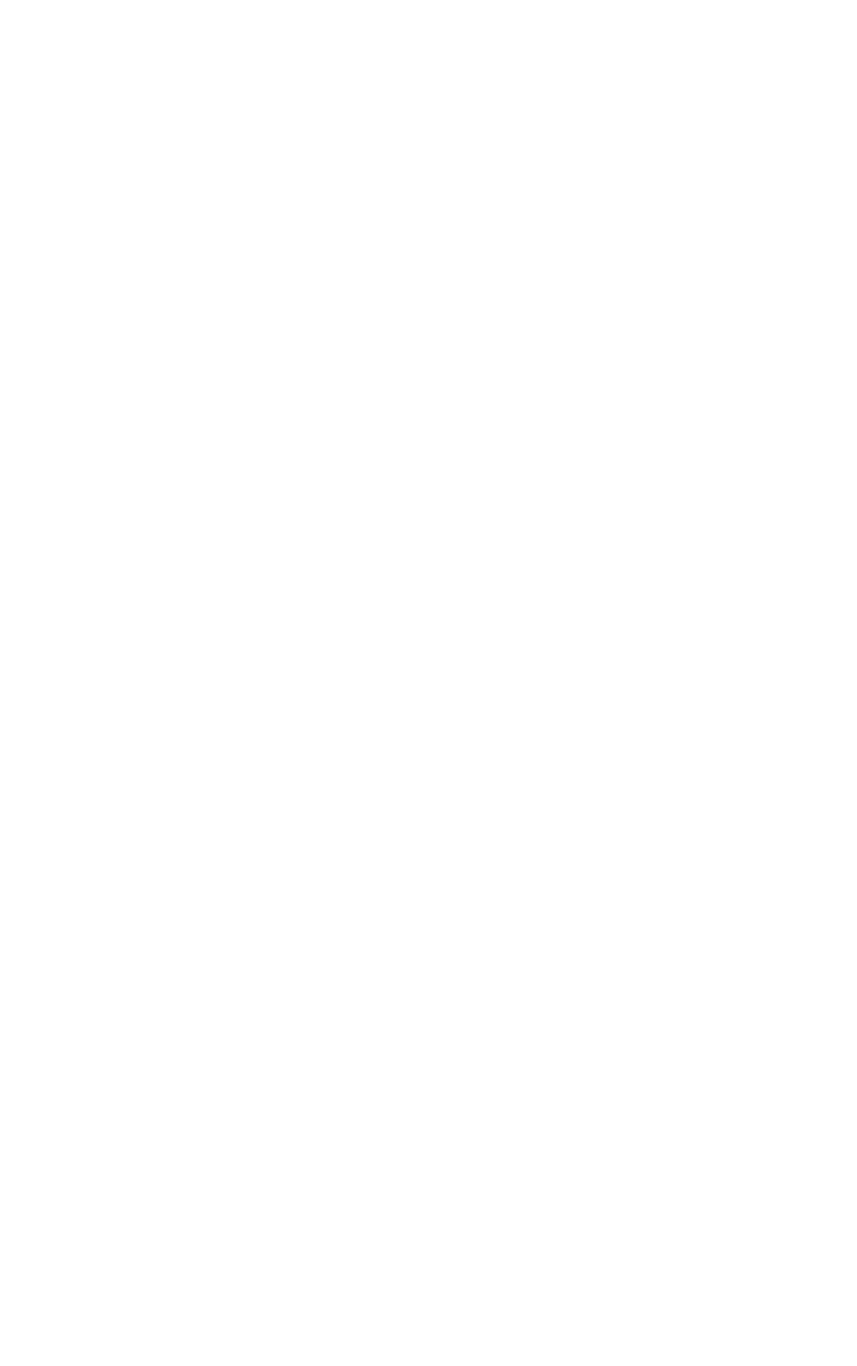
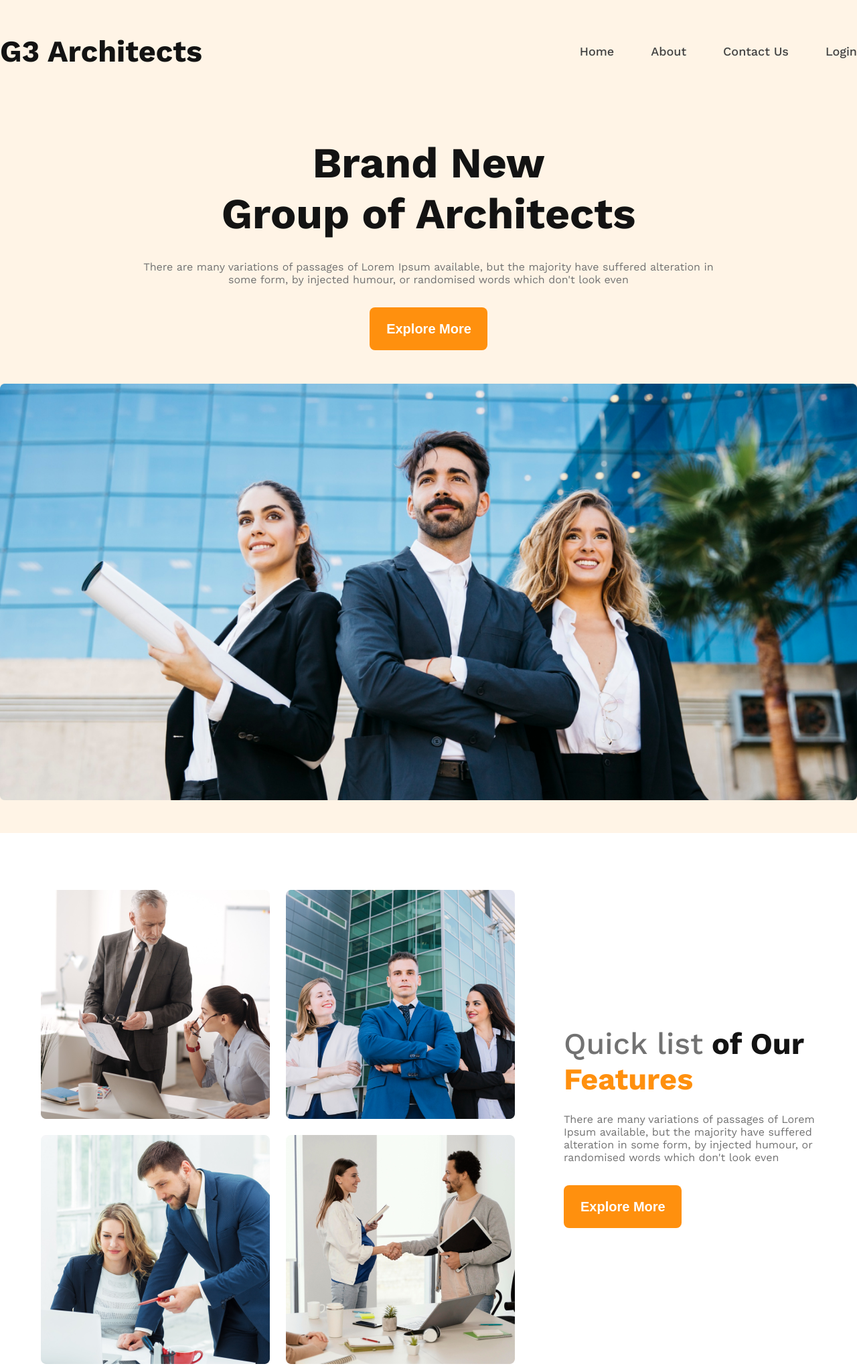
Before and after one commit to khushiiakter/G3-Architects, a plain HTML site: page index.html in a window 1280 px wide. Shown: the whole page at 67% size. Before the commit the page ends 800 px from the top, so only its background shows below. Drawn offline with nearby package versions, Linux system fonts and the light colour scheme.

Commit message:
added a navbar and banner, a quick-list section

```diff
--- a/index.html
+++ b/index.html
@@ -4,10 +4,47 @@
     <meta charset="UTF-8">
     <meta name="viewport" content="width=device-width, initial-scale=1.0">
     <title>G3-Architects</title>
+    <link rel="stylesheet" href="./styles/style.css">
 </head>
-<body>
-    <header></header>
-    <main></main>
+<body class="work-sans-font">
+    <header class="bg-banner">
+        <nav class="navbar">
+            <h3 class="nav-title">G3 Architects</h3>
+            <ul class="nav-links">
+                <li class="nav-item"><a href="" class="link">Home</a></li>
+                <li class="nav-item"><a href="" class="link">About</a></li>
+                <li class="nav-item"><a href="" class="link">Contact Us</a></li>
+                <li class="nav-item"><a href="" class="link">Login</a></li>
+            </ul>
+        </nav>
+        <div class="banner">
+            <div class="banner-content">
+                <h1 class="banner-title">Brand New<br>Group of Architects</h1>
+                <p class="banner-description">There are many variations of passages of Lorem Ipsum available, but the majority have suffered alteration in some form, by injected humour, or randomised words which don't look even</p>
+                <button class="btn-primary">Explore More</button>
+            </div>
+                <img class="banner-img" src="./images/banner.png" alt="">
+
+        </div>
+    </header>
+
+    <!-- main part section start here -->
+    <main>
+
+        <section class="quick-list">
+            <div class="quick-img-container">
+                <img src="./images/team1.png" alt="">
+                <img src="./images/team2.png" alt="">
+                <img src="./images/team3.png" alt="">
+                <img src="./images/team4.png" alt="">
+            </div>
+            <div class="quick-list-content">
+                <h3 class="section-title"><span id="part-1">Quick list</span> of Our <span id="part-3">Features</span></h3>
+                <p class="section-description">There are many variations of passages of Lorem Ipsum available, but the majority have suffered alteration in some form, by injected humour, or randomised words which don't look even</p>
+                <button class="btn-primary">Explore More</button>
+            </div>
+        </section>
+    </main>
     <footer></footer>
 </body>
 </html>
--- a/styles/style.css
+++ b/styles/style.css
@@ -0,0 +1,156 @@
+@import url('https://fonts.googleapis.com/css2?family=Work+Sans:ital,wght@0,100..900;1,100..900&display=swap');
+
+*{
+    margin: 0;
+    padding: 0;
+}
+.work-sans-font{
+    font-family: "Work Sans", sans-serif;
+    font-optical-sizing: auto;
+    font-weight: 400;
+    font-style: normal;
+}
+
+/* shared items style */
+.bg-banner{
+    background-color: rgba(255, 144, 14, 0.1);
+}
+.dark-1{
+    color: #131313;
+}
+.dark-2{
+    color: #424242;
+}
+.dark-3{
+    color: #727272;
+}
+.dark-4{
+    color: #A1A1A1;
+}
+
+/* nav section style */
+header{
+    max-width: 1920px;
+    margin: 0 auto;
+}
+.navbar, .banner{
+    max-width: 1440px;
+    margin: 0 auto;
+}
+.navbar{
+    display: flex;
+    justify-content: space-between;
+    align-items: center;
+    padding-top: 50px;
+
+}
+
+.nav-links{
+    display: flex;
+}
+.nav-item{
+    list-style: none;
+    margin-left: 55px;
+}
+.link{
+    text-decoration: none;
+    font-size: 1.125rem;
+    font-weight: 500;
+    color: #424242;
+
+
+}
+.nav-title{
+    font-size: 2.8125rem;
+    font-weight: 700;
+    color: #131313;
+
+
+}
+
+/* Banner section style  */
+
+.banner-content{
+    max-width: 868px;
+    margin: 0 auto;
+    text-align: center;
+    margin-top: 102px;
+    margin-bottom: 50px;
+}
+
+
+.banner-title{
+    font-size: 4rem;
+    font-weight: 700;
+    color: #131313;
+}
+.banner-description{
+    font-size: 1rem;
+    font-weight: 400;
+    margin: 32px 0;
+    color: #727272;
+}
+.btn-primary{
+    background-color: #FF900E;
+    font-size: 1.25rem;
+    color: white;
+    font-weight: 600;
+    border-radius: 8px;
+    padding: 21px 24px 20px 25px;
+    border: none;
+
+}
+.banner-img{
+    width: 100%;
+    margin-bottom: 45px;
+}
+
+/* main section start here */
+main{
+    max-width: 1440px;
+    margin: 0 auto;
+}
+/* quick list of our features */
+.quick-list{
+    display: flex;
+    align-items: center;
+    margin: 85px 61px 130px;
+}
+.quick-img-container{
+    display: grid;
+    grid-template-columns: repeat(2, 1fr);
+    gap: 24px;
+    border-radius: 8px;
+    margin-right: 73px;
+}
+.section-title{
+    font-size: 2.8125rem;
+    font-weight: 700;
+    color: #131313;
+    margin-bottom: 24px;
+}
+#part-1{
+    color: #727272;
+    font-weight: 500;
+}
+#part-3{
+    color: #FF900E;
+
+}
+
+.section-description{
+    font-size: 1rem;
+    font-weight: 400;
+    color: #727272;
+    margin-bottom: 32px;
+}
+
+
+
+@media screen and (max-width:576px) {
+    .nav-links,
+    .navbar{
+        flex-direction: column;
+    }
+
+}
```
